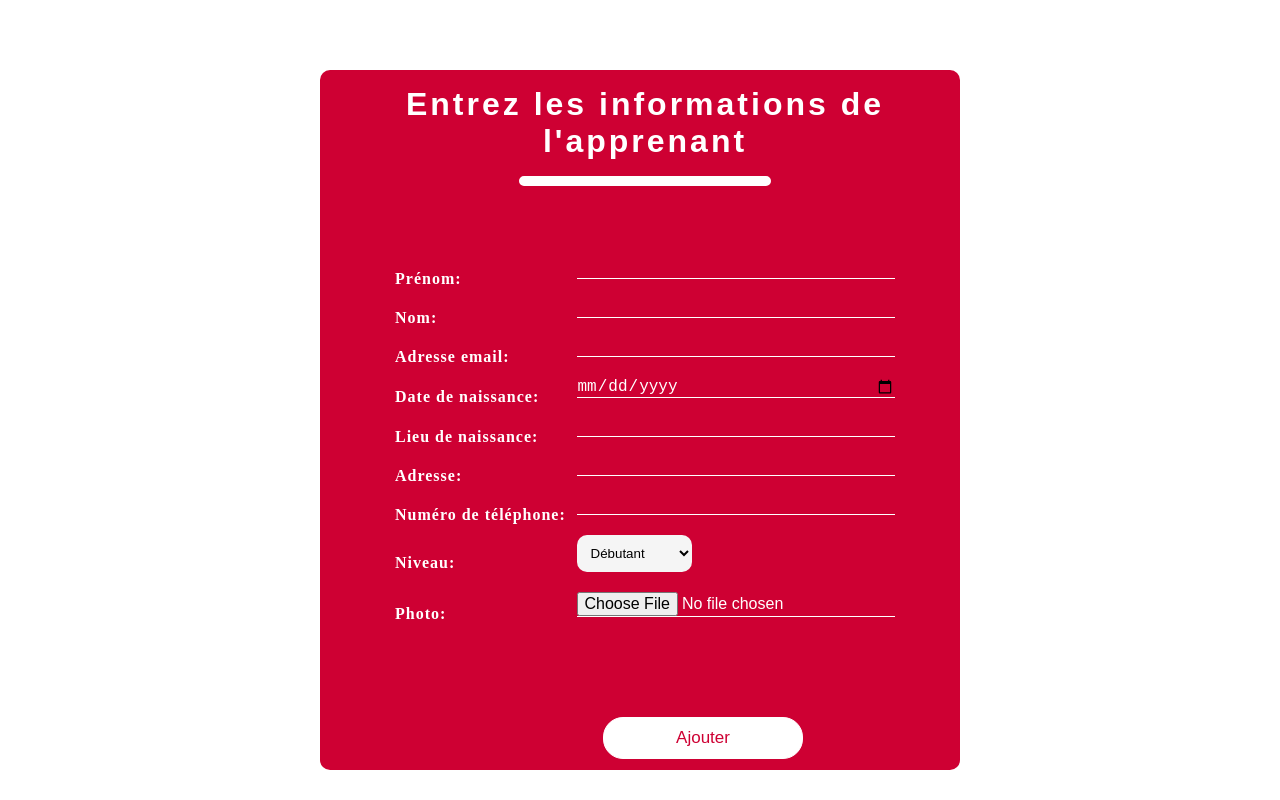
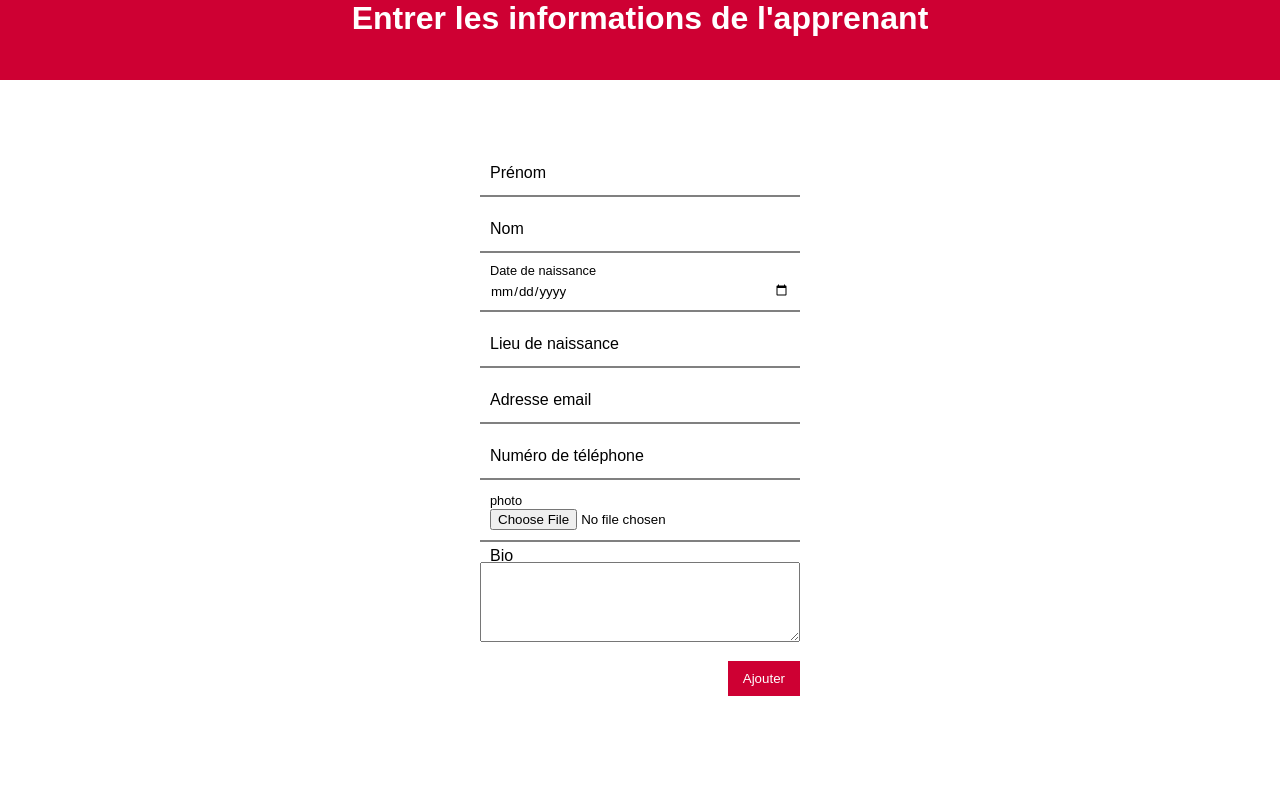
Before and after one commit to Emmageo3/ListApp, a plain HTML site: page Inscription.html in a window 1280 px wide. Drawn offline with Linux system fonts and the light colour scheme.

Commit message:
committons

```diff
--- a/Inscription.html
+++ b/Inscription.html
@@ -8,57 +8,69 @@
     <title>Liste des apprenants</title>
 </head>
 <body>
-    <center>
 
-        <fieldset>
-            <form>
-                <h1>Entrez les informations de l'apprenant</h1>
-                <hr>
-                <table>
-                    <tr>
-                        <td>Prénom:</td><td><input id="prenom" type="text" name="prenom" value=""><br><br></td>
-                    </tr>
-                    <tr>
-                        <td>Nom:</td><td><input id="nom" type="text" name="nom" value=""><br><br></td>
-                    </tr>
-                    <tr>
-                        <td>Adresse email:</td><td><input id="email" type="email" name="adresse" value=""><br><br></td>
-                    </tr>
-                    <tr>
-                        <td>Date de naissance:</td><td><input id="date" type="date" name="date" value=""><br><br></td>
-                    </tr>
-                    <tr>
-                        <td>Lieu de naissance:</td><td><input id="lieu" type="text" name="lieu" value=""><br><br></td>
-                    </tr>
-                    <tr>
-                        <td>Adresse:</td><td><input id="adresse" type="text" name="adresse" value=""><br><br></td>
-                    </tr>
-                    <tr>
-                        <td>Numéro de téléphone:</td><td><input id="tel" type="tel" name="nom" value=""><br><br></td>
-                    </tr><br><br>
-                    <tr>
-                        <td>Niveau:</td>
-                        <td>
-                            <select name="niveau" id="niveau">
-                                <option value="">Débutant</option>
-                                <option value="">Intermédiare</option>
-                                <option value="">Avancé</option>
-                            </select><br><br>
-                        </td>
-                    </tr><br><br>
-                    <tr>
-                        <td>Photo:</td><td><input id="photo" type="file" name="photo" value=""><br><br></td>
-                    </tr>
-                    <tr>
-                        <td colspan="2"><input type="submit" id="submit" value="Ajouter"></td>
-                    </tr>
-                </table>
-            </form>
-        </fieldset>
+    <div class="titre">
+        <h1>Entrer les informations de l'apprenant</h1>
+    </div>
 
-    </center>
 
-    <script src="js/app.js"></script>
+
+    <div class="container">
+        <div class="input-form">
+            <input type="prenom" name="prenom" id="prenom"
+                placeholder=" " />
+            <label for="prenom">Prénom</label>
+        </div>
+
+        <div class="input-form">
+            <input type="nom" name="nom" id="nom"
+                placeholder=" " />
+            <label for="nom">Nom</label>
+        </div>
+
+        <div class="input-form">
+            <input type="date" name="date" id="date"
+                placeholder=" " />
+            <label for="date">Date de naissance</label>
+        </div>
+
+        <div class="input-form">
+            <input type="lieu" name="lieu" id="lieu"
+                placeholder=" " />
+            <label for="lieu">Lieu de naissance</label>
+        </div>
+
+        <div class="input-form">
+            <input type="email" name="email" id="email"
+                placeholder=" " />
+            <label for="email">Adresse email</label>
+        </div>
+
+        <div class="input-form">
+            <input type="tel" name="tel" id="tel"
+                placeholder=" " />
+            <label for="tel">Numéro de téléphone</label>
+        </div>
+
+        <div class="input-form">
+            <input type="file" name="photo" id="photo"
+                placeholder=" "/>
+            <label for="photo">photo</label>
+        </div>
+
+
+        <label for="nom">Bio</label>
+        <div class="input-form">
+            <textarea  name="bio" id="bio" placeholder=" " cols="10" cols="10"></textarea>
+        </div>
+
+
+
+        <div class="submit-form">
+            <button type="submit">Ajouter</button>
+        </div>
+    </div>
+
 
 </body>
 </html>
--- a/css/inscription.css
+++ b/css/inscription.css
@@ -2,89 +2,81 @@
     padding: 0;
     margin: 0;
     box-sizing: border-box;
+    font-family: Arial, Helvetica, sans-serif;
 }
 
-fieldset{
-    width: 50%;
-    margin-top: 70px;
-    background-color: #ce0033;
-    box-shadow: 5px 5px 20px 1px 10px rgb(85, 85, 85);
-    border: 0px;
-    padding-left: 10px;
-    border-radius: 10px 10px 10px 10px;
-    color: white;
-    height: 700px;
+.container{
+    margin-left: 30rem;
+    margin-right: 30rem;
+    margin-top: 5rem;
 }
 
-table{
-    width: 80%;
+.titre{
+    background-color: #ce0033;
+    height: 5rem;
+    text-align: center;
+    color: white;
+    align-items: center;
+    justify-content: center;
 }
 
-td{
-    letter-spacing: 1px;
-    font-weight: bold;
+.input-form {
+    display: flex;
+    flex-direction: column-reverse;
+    margin: 1.2em 0;
 }
 
-h1{
-    font-family: Arial, Helvetica, sans-serif;
-    letter-spacing: 3px;
-    text-align: center;
-    color: white;
-    margin-top: 1rem;
+input, label, button {
+    transition: .3s;
 }
 
-select{
-    padding: 10px;
-    border-radius: 10px;
-    border: none;
-    background-color: whitesmoke;
+label {
+    transform: translate(10px, -15px);
+    cursor: text;
+    transform-origin: left top;
+    position: absolute;
 }
 
-option{
-    background-color: white;
+input {
+    padding: 10px;
+    border: none; outline: none;
+    border-bottom: 2px solid grey;
 }
 
-option:hover{
+button {
+    border: 0; padding: 10px 15px;
+    cursor: pointer; color: white;
     background-color: #ce0033;
 }
 
-hr{
-    border: 5px solid white;
-    border-radius: 10px;
-    width: 40%;
-    margin-top: 1rem;
+button:focus, button:hover {
+    background-color: #d92027;
 }
 
-ul li{
-    margin-left: 20px;
-    color: whitesmoke;
+.submit-form {
+    text-align: right;
 }
 
-#submit{
-    margin-left: 13rem;
-    margin-top: 5rem;
-    padding: 10px;
-    color: #ce0033;
-    background-color: white;
-    width: 40%;
-    font-size: 17px;
-    border-radius: 20px;
-    border: 1px solid white;
-    text-align: center;
-    cursor: pointer;
+input::placeholder {
+    opacity: 0;
 }
 
-#submit:hover{
-    color: white;
-    background-color: #ce0033;
+input:focus,
+input:not(:placeholder-shown) {
+    border-bottom: 2px solid #ce0033;
 }
 
-input{
-    font-size: 16px;
-    border: none;
-    outline: none;
-    background: none;
-    border-bottom: 1px solid white;
-    color: white;
-    width: 100%;
+input:not(:placeholder-shown) ~ label,
+input:focus ~ label {
+    transform: translate(10px, -30px) scale(.8);
+    padding-left: 0;
+    color: black;
 }
+
+textarea{
+    height: 5rem;
+}
+
+#photo, #date{
+    border-bottom: 2px solid grey;
+}
--- a/js/app.js
+++ b/js/app.js
@@ -1,28 +0,0 @@
-const tableau = [
-    {
-        prenom: emma,
-        nom: kanfany,
-        email: kanfanyemma22gmail.com,
-        date: 04/06/2001,
-        lieu: Dakar,
-        adresse: Dakar,
-        tel: 771166073,
-        niveau: intermediare,
-        photo: ""
-    }
-]
-
-const ajouter = document.getElementById('submit')
-const prenom = document.getElementById('prenom')
-const nom = document.getElementById('nom')
-const email = document.getElementById('email')
-const date = document.getElementById('date')
-const lieu = document.getElementById('lieu')
-const adresse = document.getElementById('adresse')
-const tel = document.getElementById('tel')
-const niveau = document.getElementById('niveau')
-const photo = document.getElementById('photo')
-
-ajouter.addEventListener('click', function(){
-    alert(photo)
-})
```
Also changed, not shown: attente.html (added, +41 -0 lines), css/style.css (+15 -0 lines), index.html (+31 -0 lines), details.js (deleted), img/Anta.jpg (renamed from Anta.jpg), img/bin.png (added), img/editer.png (added), img/verifier-le-symbole.png (added), js/details.js (added).
